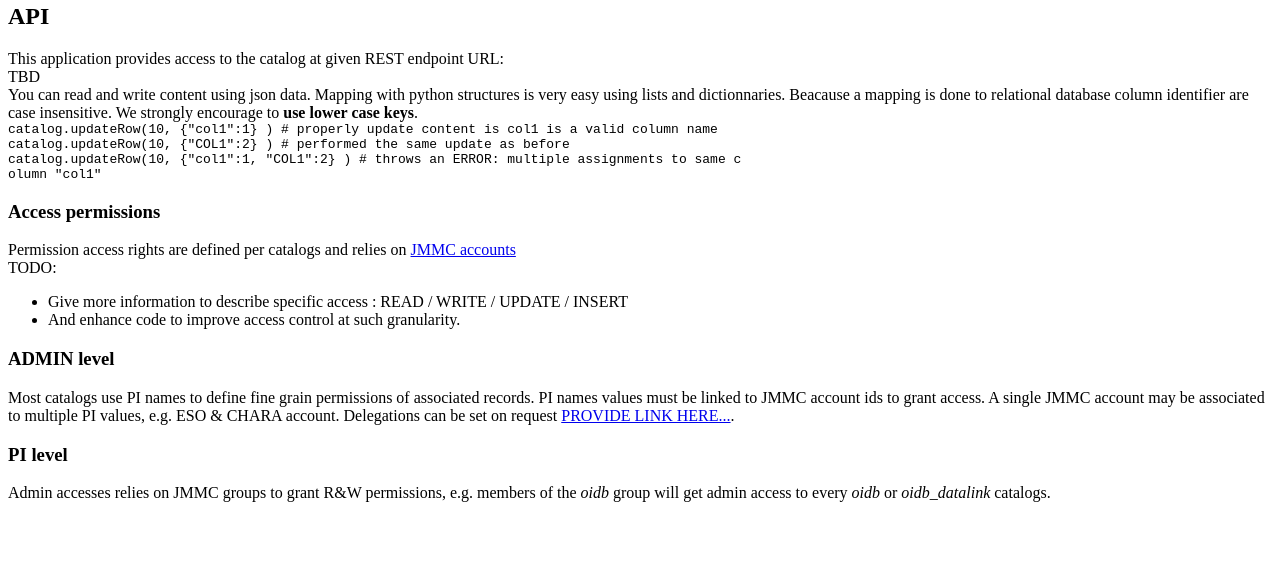
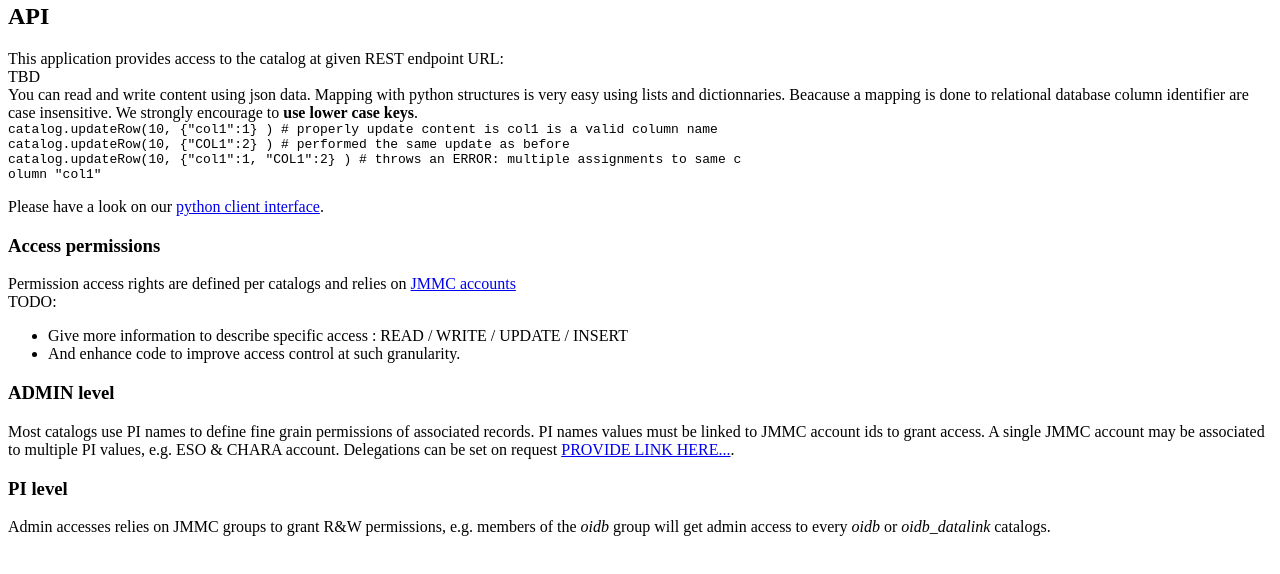
Before and after one commit to JMMC-OpenDev/catalogs, a plain HTML site: page index.html in a window 1280 px wide. Shown: the part 66-640 px from the top of the page. Drawn offline with Linux system fonts and the light colour scheme.

Commit message:
add doc link

```diff
--- a/index.html
+++ b/index.html
@@ -24,6 +24,9 @@
                     <br/>
                 <code>catalog.updateRow(10, {"col1":1, "COL1":2} ) # throws an ERROR: multiple assignments to same c<br/>olumn "col1"</code>
 
+                <p>Please have a look on our <a href="https://github.com/JMMC-OpenDev/a2p2/blob/master/a2p2/jmmc/catalogs.py">python client interface</a>. </p>
+
+
                 </p>
                 <h3>Access permissions</h3>
                 <p>
```
